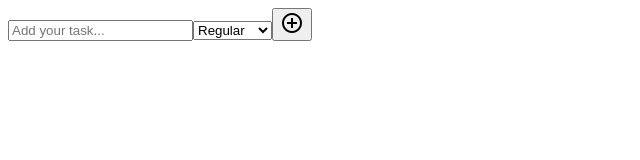
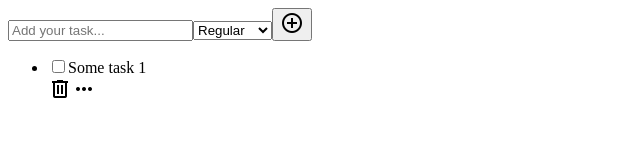
Before and after one commit to NERFTHISPLS/angular-todo-list, an Angular app: page / in a window 1280 px wide. Shown: the top 160 px of the page, without its empty margins (0-640 px from the left). Built offline with nearby package versions, Linux system fonts and the light colour scheme.

Commit message:
Add layout in tasks-list

```diff
--- a/src/app/app.component.html
+++ b/src/app/app.component.html
@@ -1 +1,2 @@
 <app-task-form />
+<app-tasks-list />
--- a/src/app/app.component.ts
+++ b/src/app/app.component.ts
@@ -1,10 +1,11 @@
 import { Component } from '@angular/core';
 import { TaskFormComponent } from './task-form/task-form.component';
+import { TasksListComponent } from './tasks-list/tasks-list.component';
 
 @Component({
   selector: 'app-root',
   standalone: true,
-  imports: [TaskFormComponent],
+  imports: [TaskFormComponent, TasksListComponent],
   templateUrl: './app.component.html',
   styleUrl: './app.component.scss',
 })
--- a/src/app/tasks-list/tasks-list.component.html
+++ b/src/app/tasks-list/tasks-list.component.html
@@ -1 +1,10 @@
-<p>tasks-list works!</p>
+<ul>
+  <li>
+    <input type="checkbox" id="task1" />
+    <label for="task1">Some task 1</label>
+    <div>
+      <span class="material-symbols-outlined">delete</span>
+      <span class="material-symbols-outlined">more_horiz</span>
+    </div>
+  </li>
+</ul>
```
